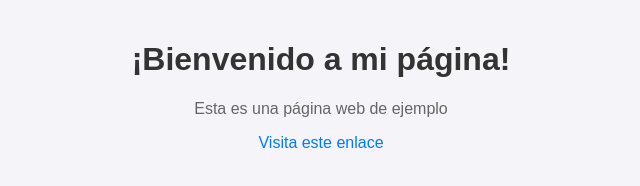
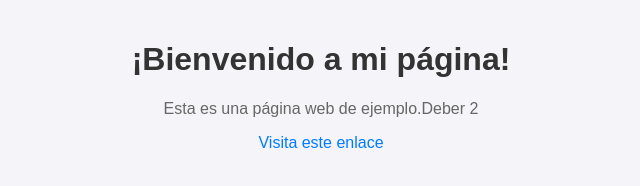
Before and after one commit to V-Javier-VT/Deber2-Git, a plain HTML site: page index.html in a window 1280 px wide. Shown: the full height of the page, 319-959 px from the left. Drawn offline with Linux system fonts and the light colour scheme.

Commit message:
Fifth commit

```diff
--- a/index.html
+++ b/index.html
@@ -29,7 +29,7 @@
 </head>
 <body>
     <h1>¡Bienvenido a mi página!</h1>
-    <p>Esta es una página web de ejemplo</p>
+    <p>Esta es una página web de ejemplo.Deber 2</p>
     <a href="https://example.com" target="_blank">Visita este enlace</a>
 </body>
 </html>
```
